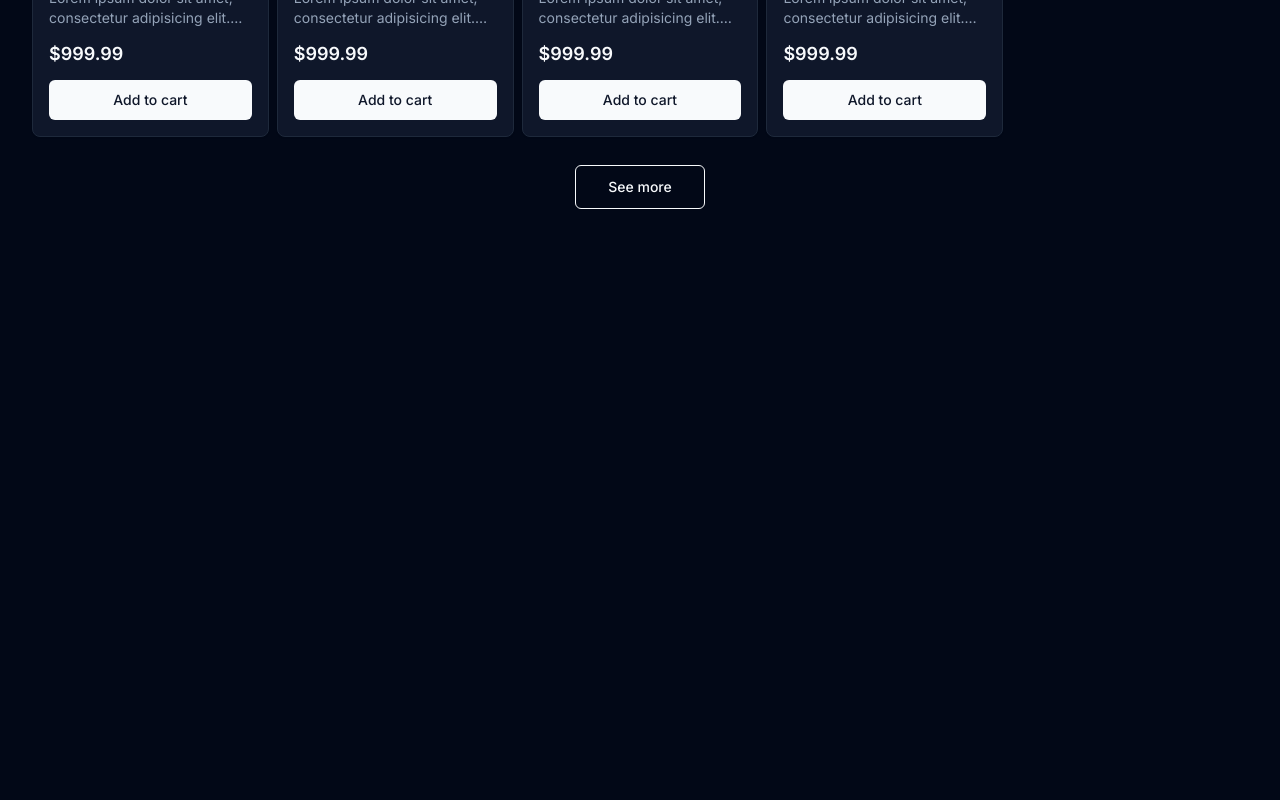
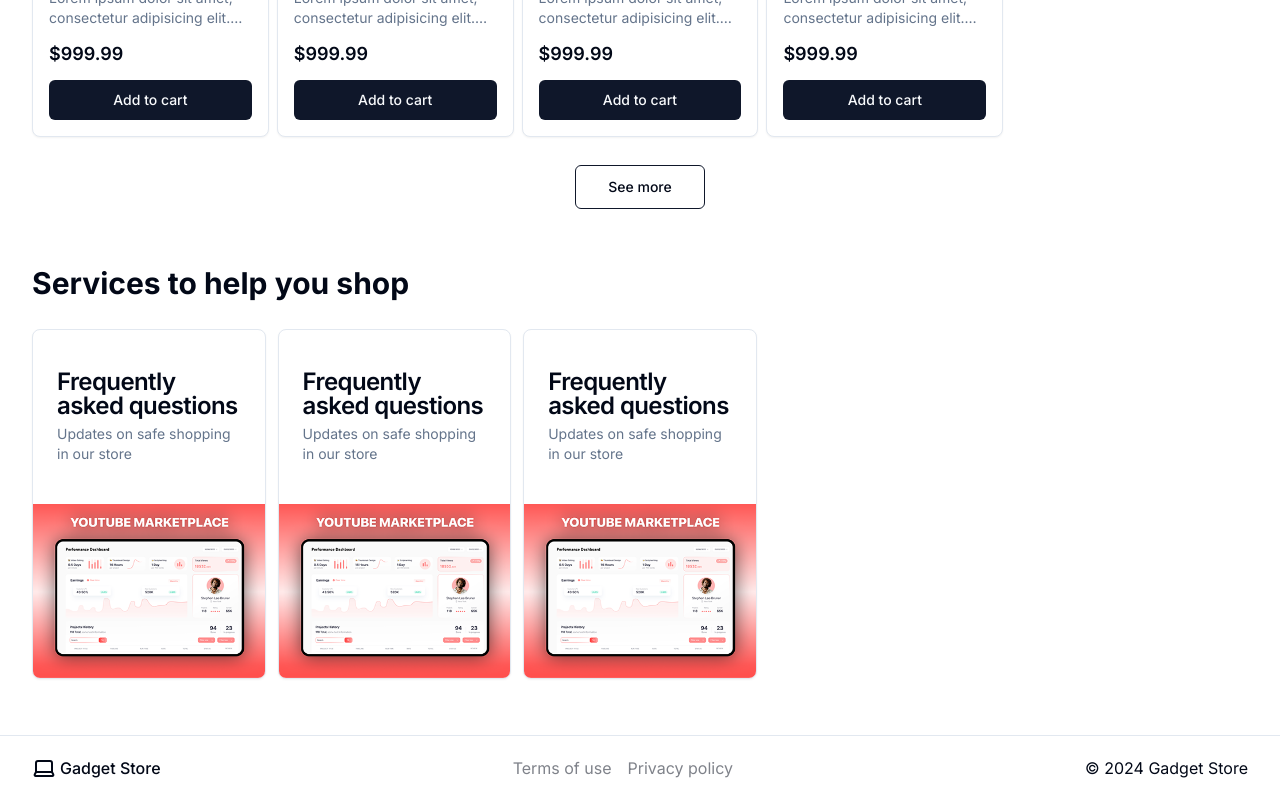
Before and after one commit to chideraemmanuel/gadget-store-ecommerce, a Next.js app: page / in a window 1280 px wide. Shown: the part 2709-3509 px from the top of the page. Before the commit the page ends 2946 px from the top, so only its background shows below. Built offline with nearby package versions, Linux system fonts and the light colour scheme.

Commit message:
feat: add services and footer sections to homepage

```diff
--- a/app/layout.tsx
+++ b/app/layout.tsx
@@ -16,7 +16,7 @@ export default function RootLayout({
   children: React.ReactNode;
 }>) {
   return (
-    <ThemeProvider defaultTheme="dark">
+    <ThemeProvider defaultTheme="light">
       <html lang="en">
         <body className={inter.className}>{children}</body>
       </html>
--- a/app/page.tsx
+++ b/app/page.tsx
@@ -1,10 +1,12 @@
 import { Separator } from '@/components/ui/separator';
 import Brands from '@/containers/brands/Brands';
 import Categories from '@/containers/categories/Categories';
+import Footer from '@/containers/footer/Footer';
 import Hero from '@/containers/hero/Hero';
 import Navbar from '@/containers/navbar/Navbar';
 import ProductsCarousel from '@/containers/products-carousel/ProductsCarousel';
 import Products from '@/containers/products/Products';
+import Services from '@/containers/services/Services';
 import { LaptopIcon } from 'lucide-react';
 import Image from 'next/image';
 
@@ -22,7 +24,10 @@ export default function Home() {
         <ProductsCarousel />
         <Brands />
         <Products />
+        <Services />
       </main>
+
+      <Footer />
     </>
   );
 }
--- /dev/null
+++ b/components/ServiceCard.tsx
@@ -0,0 +1,40 @@
+import { FC } from 'react';
+import {
+  Card,
+  CardDescription,
+  CardFooter,
+  CardHeader,
+  CardTitle,
+} from './ui/card';
+import Image from 'next/image';
+import serviceImage from '@/assets/service.png';
+
+interface Props {}
+
+const ServiceCard: FC<Props> = () => {
+  return (
+    <>
+      {/* <Card className="overflow-hidden grid grid-rows-2 max-h-[350px] max-w-none md:max-w-[300px] dark:bg-slate-900"> */}
+      <Card className="overflow-hidden grid grid-rows-2 max-h-[350px] max-w-none md:max-w-[400px] dark:bg-slate-900">
+        <CardHeader className=" flex flex-col justify-center">
+          <CardTitle className="">Frequently asked questions</CardTitle>
+          <CardDescription>
+            Updates on safe shopping in our store
+          </CardDescription>
+        </CardHeader>
+
+        <CardFooter className="p-0">
+          <Image
+            src={serviceImage.src}
+            alt=""
+            width={300}
+            height={300}
+            className="w-full h-full"
+          />
+        </CardFooter>
+      </Card>
+    </>
+  );
+};
+
+export default ServiceCard;
--- /dev/null
+++ b/containers/footer/Footer.tsx
@@ -0,0 +1,41 @@
+import Logo from '@/components/Logo';
+import { Separator } from '@/components/ui/separator';
+import Link from 'next/link';
+import { FC } from 'react';
+
+interface Props {}
+
+const Footer: FC<Props> = () => {
+  return (
+    <section className="pt-7">
+      <Separator />
+
+      <footer className="py-5">
+        <div className="container mx-auto flex justify-between items-center">
+          <Logo />
+
+          <div className="flex items-center justify-center gap-4">
+            <Link
+              href={'/'}
+              className="opacity-50 hover:opacity-100 focus:opacity-100 transition-opacity"
+            >
+              Terms of use
+            </Link>
+            <Link
+              href={'/'}
+              className="opacity-50 hover:opacity-100 focus:opacity-100 transition-opacity"
+            >
+              Privacy policy
+            </Link>
+          </div>
+
+          <div className="">
+            <span>&copy; 2024 Gadget Store</span>
+          </div>
+        </div>
+      </footer>
+    </section>
+  );
+};
+
+export default Footer;
--- a/containers/navbar/NavbarLinks.tsx
+++ b/containers/navbar/NavbarLinks.tsx
@@ -1,7 +1,9 @@
+'use client';
+
 import { Card } from '@/components/ui/card';
 import { ChevronDown } from 'lucide-react';
 import Link from 'next/link';
-import { FC } from 'react';
+import { FC, useState } from 'react';
 import './navbar.css';
 
 import {
@@ -16,6 +18,8 @@ import {
 interface Props {}
 
 const NavbarLinks: FC<Props> = () => {
+  const [dropdownOpen, setDropdownOpen] = useState(false);
+
   return (
     <ul className="hidden lg:flex items-center justify-center gap-3 text-sm text-foreground">
       {/* <li className="dropdown">
@@ -45,8 +49,12 @@ const NavbarLinks: FC<Props> = () => {
           </ul>
         </Card>
       </li> */}
-      <DropdownMenu>
-        <DropdownMenuTrigger className="flex items-center justify-center gap-[2px]">
+      <DropdownMenu open={dropdownOpen} onOpenChange={setDropdownOpen}>
+        <DropdownMenuTrigger
+          className={`flex items-center justify-center gap-[2px] opacity-50 hover:opacity-100 focus:opacity-100 transition-opacity ${
+            dropdownOpen && 'opacity-100'
+          }`}
+        >
           <span>Categories</span>
           <ChevronDown width={15} />
         </DropdownMenuTrigger>
@@ -57,13 +65,28 @@ const NavbarLinks: FC<Props> = () => {
       </DropdownMenu>
 
       <li>
-        <Link href={'/'}>Deals</Link>
+        <Link
+          href={'/'}
+          className="opacity-50 hover:opacity-100 focus:opacity-100 transition-opacity"
+        >
+          Deals
+        </Link>
       </li>
       <li>
-        <Link href={'/'}>What's New</Link>
+        <Link
+          href={'/'}
+          className="opacity-50 hover:opacity-100 focus:opacity-100 transition-opacity"
+        >
+          What's New
+        </Link>
       </li>
       <li>
-        <Link href={'/'}>Delivery</Link>
+        <Link
+          href={'/'}
+          className="opacity-50 hover:opacity-100 focus:opacity-100 transition-opacity"
+        >
+          Delivery
+        </Link>
       </li>
     </ul>
   );
--- a/containers/products/Products.tsx
+++ b/containers/products/Products.tsx
@@ -24,7 +24,7 @@ const Products: FC<Props> = () => {
           <Button
             size={'lg'}
             variant={'outline'}
-            className="border-primary hover:bg-primary hover:text-primary-foreground"
+            className="border-primary hover:bg-primary hover:text-primary-foreground focus:bg-primary focus:text-primary-foreground"
           >
             See more
           </Button>
--- /dev/null
+++ b/containers/services/Services.tsx
@@ -0,0 +1,25 @@
+import SectionHeader from '@/components/SectionHeader';
+import ServiceCard from '@/components/ServiceCard';
+import { FC } from 'react';
+
+interface Props {}
+
+const Services: FC<Props> = () => {
+  return (
+    <section className="py-7">
+      <div className="container mx-auto">
+        <SectionHeader>Services to help you shop</SectionHeader>
+
+        {/* <div className="flex justify-start flex-wrap gap-3"> */}
+        {/* <div className="grid grid-cols-[repeat(auto-fill,_minmax(230px,_1fr))] md:flex md:justify-start md:flex-wrap gap-3"> */}
+        <div className="grid grid-cols-[repeat(auto-fill,_minmax(230px,_1fr))] gap-3">
+          <ServiceCard />
+          <ServiceCard />
+          <ServiceCard />
+        </div>
+      </div>
+    </section>
+  );
+};
+
+export default Services;
```
Also changed, not shown: assets/service.png (added).
